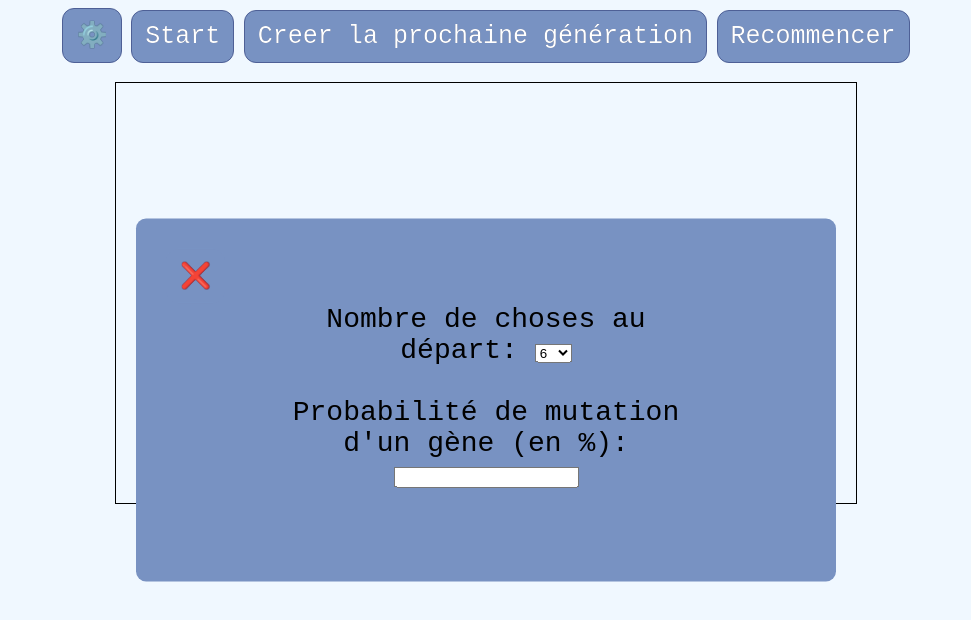
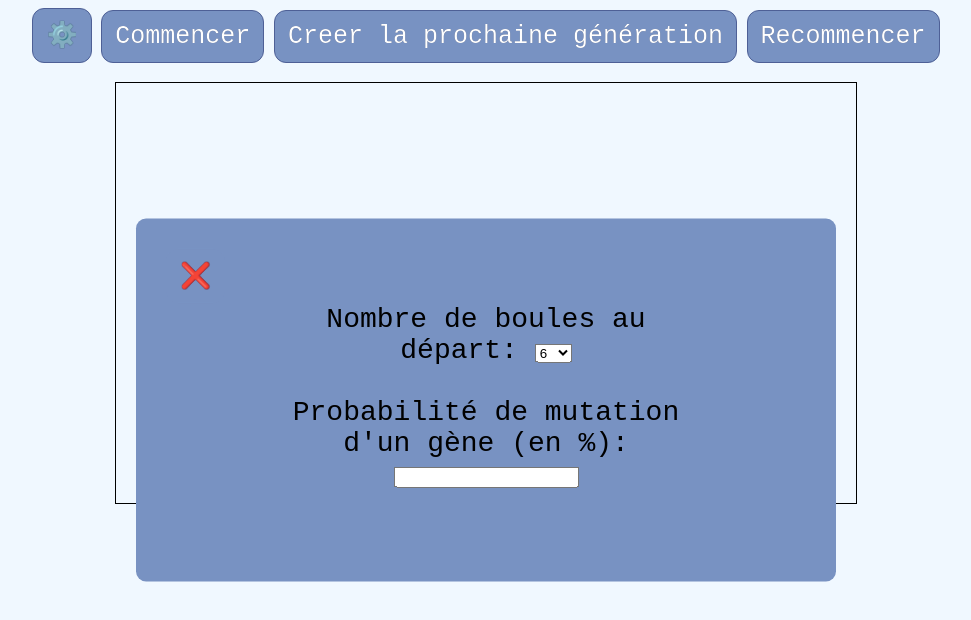
Before and after one commit to IdontWearBoots/Natural-selection-simulation, a plain HTML site: page index.html in a window 1280 px wide. Shown: the whole page, without its empty margins (154-1125 px from the left). Drawn offline with nearby package versions, Linux system fonts and the light colour scheme.

Commit message:
Updated README

```diff
--- a/index.html
+++ b/index.html
@@ -23,7 +23,7 @@
         </div>
 
             <div class="stuff" style="width: 70%; margin-left: 15%;">
-                <label for="thingCount">Nombre de choses au départ: </label>
+                <label for="thingCount">Nombre de boules au départ: </label>
                 <select name="" id="thingCount">
                     <option value="5">6</option>
                     <option value="10">10</option>
@@ -40,7 +40,7 @@
             </div>
     </div>
 
-    <button class="useful-btn" onclick="start()">Start</button>
+    <button class="useful-btn" onclick="start()">Commencer</button>
 
     <button class="useful-btn" onclick="updateNextGeneration()">Creer la prochaine génération</button>
 
```
Also changed, not shown: 1 other file.
